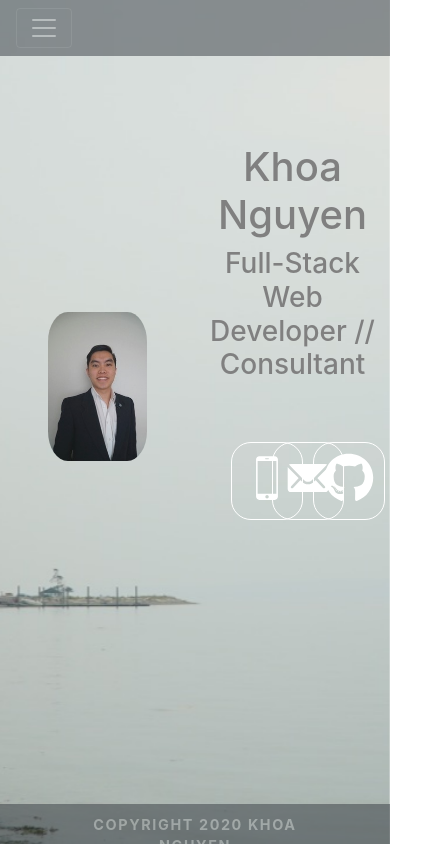
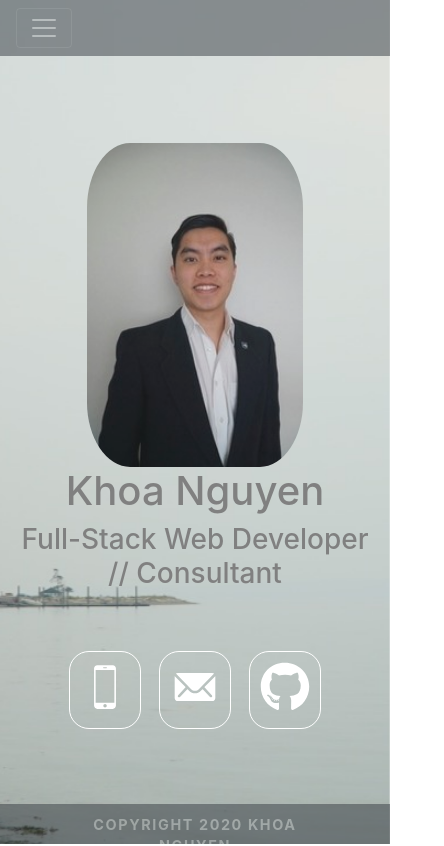
Before and after one commit to khnguyen94/khnguyen_portfolio, a React (Create React App) app: page / in a window 390 px wide. Shown: the top 846 px of the page, 444 px wide, since content can reach past the window. Built offline with nearby package versions, Linux system fonts and the light colour scheme.

Commit message:
changes to col

```diff
--- a/src/Pages/Home/Home.js
+++ b/src/Pages/Home/Home.js
@@ -40,11 +40,11 @@ class Home extends Component {
       <div className="home">
         <div className="caption">
           <div className="row caption-row">
-            <div className="col col-md-3 col-sm-12">
+            <div className="col-md-3 col-sm-12">
               <img className="portfolio-photo" src={PortfolioPhoto} alt="headshot" />
             </div>
 
-            <div className="col col-md-6 col-sm-12">
+            <div className="col-md-6 col-sm-12">
               <h1>Khoa Nguyen</h1>
 
               <h3>Full-Stack Web Developer // Consultant</h3>
```
